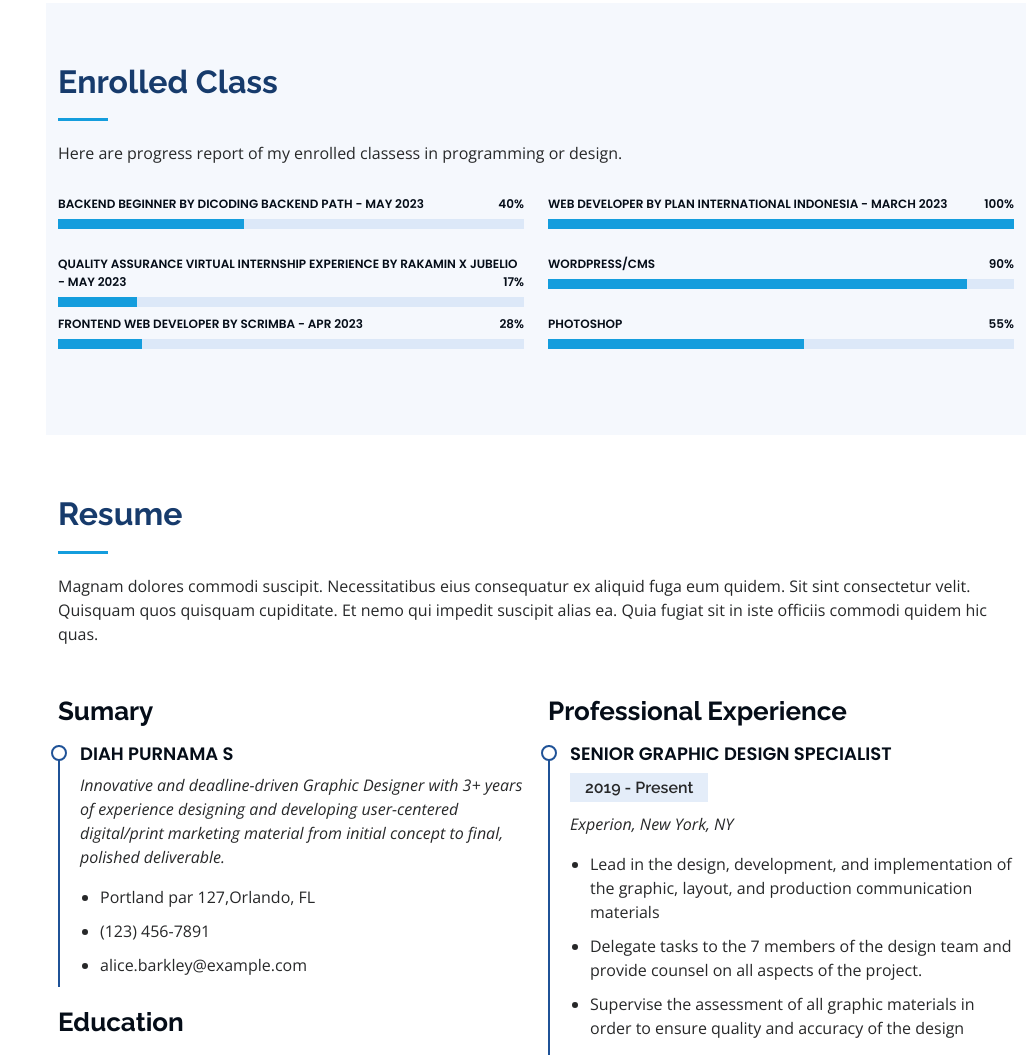
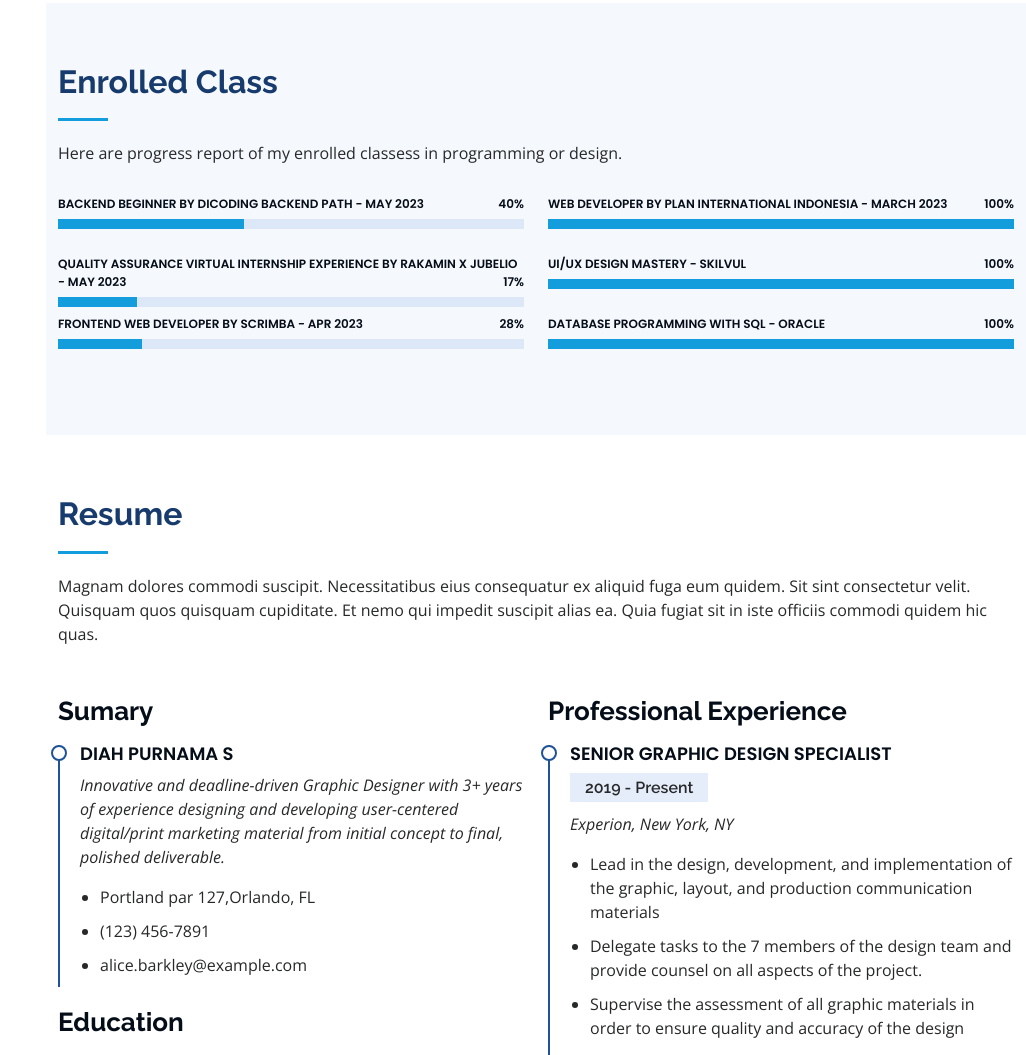
Before and after one commit to diahjunaidijr/portfolio, a plain HTML site: page index.html in a window 1280 px wide. Shown: the part 2223-3278 px from the top of the page, without its empty margins (254-1280 px from the left). Drawn offline with nearby package versions, Linux system fonts and the light colour scheme.

Commit message:
Update index.html

```diff
--- a/index.html
+++ b/index.html
@@ -242,16 +242,16 @@
             </div>
 
             <div class="progress">
-              <span class="skill">WordPress/CMS <i class="val">90%</i></span>
+              <span class="skill">UI/UX Design Mastery - Skilvul <i class="val">100%</i></span>
               <div class="progress-bar-wrap">
-                <div class="progress-bar" role="progressbar" aria-valuenow="90" aria-valuemin="0" aria-valuemax="100"></div>
+                <div class="progress-bar" role="progressbar" aria-valuenow="100" aria-valuemin="0" aria-valuemax="100"></div>
               </div>
             </div>
 
             <div class="progress">
-              <span class="skill">Photoshop <i class="val">55%</i></span>
+              <span class="skill">Database Programming with SQL - Oracle<i class="val">100%</i></span>
               <div class="progress-bar-wrap">
-                <div class="progress-bar" role="progressbar" aria-valuenow="55" aria-valuemin="0" aria-valuemax="100"></div>
+                <div class="progress-bar" role="progressbar" aria-valuenow="100" aria-valuemin="0" aria-valuemax="100"></div>
               </div>
             </div>
 
```
